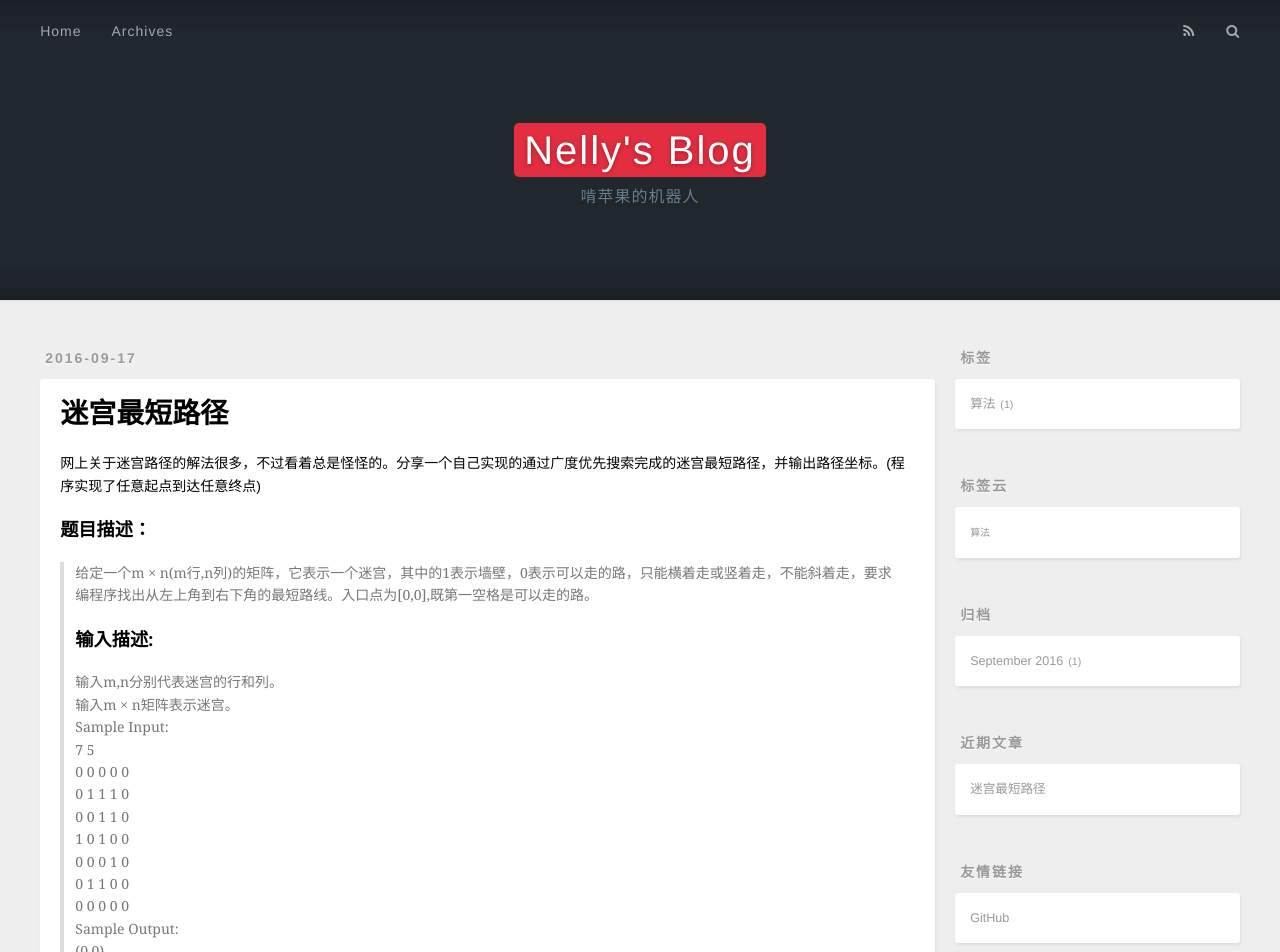
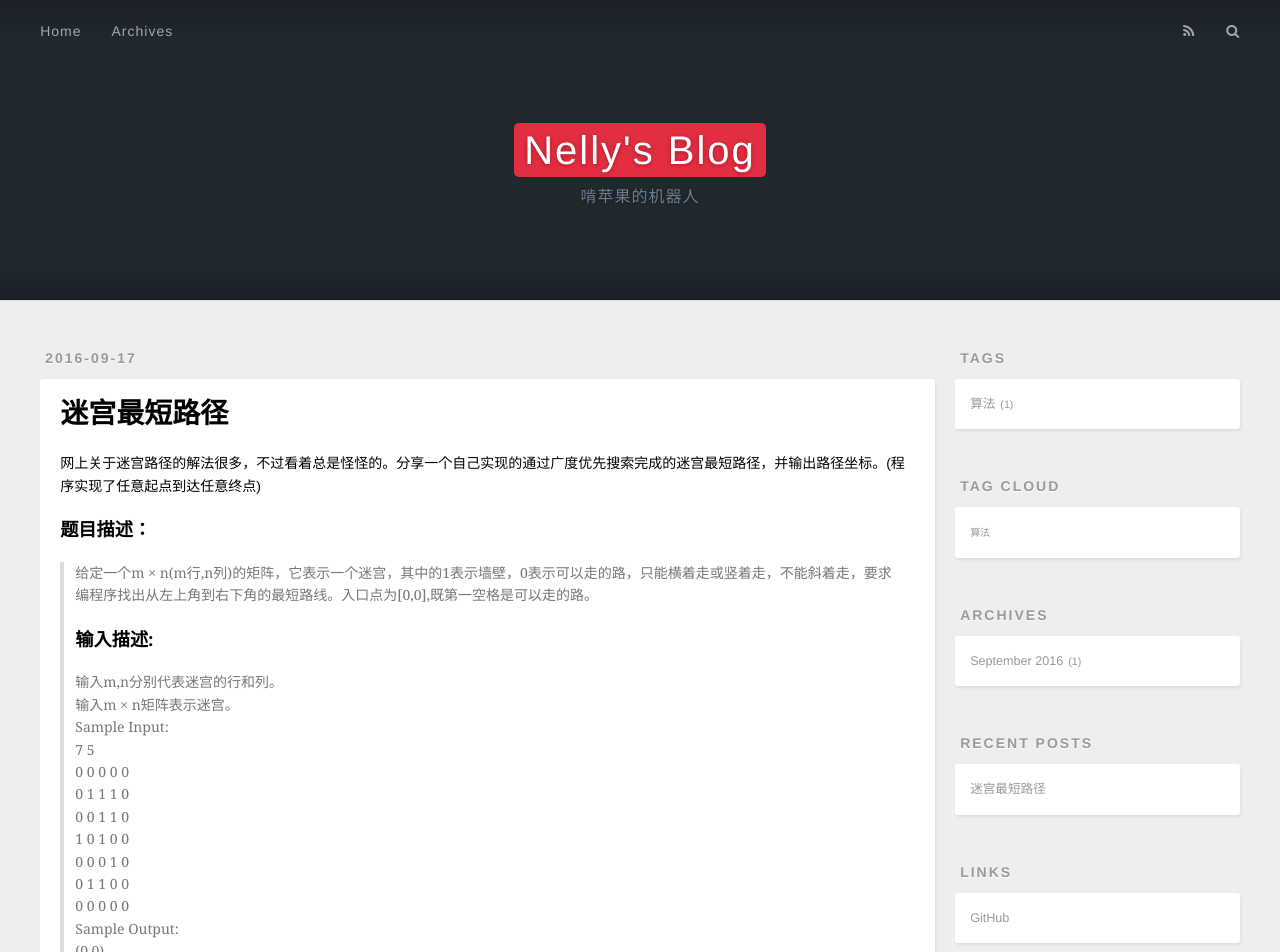
Before and after one commit to iNelly/iNelly.github.io, a plain HTML site: page 2016/09/17/迷宫最短路径/index.html in a window 1280 px wide. Shown: the top 952 px of the page. Drawn offline with nearby package versions, Linux system fonts and the light colour scheme; some packages are replaced by stand-ins of ours; a script that the page names is missing; a web font is replaced by a local one.

Commit message:
Site updated: 2016-09-19 20:42:06

```diff
--- a/2016/09/17/迷宫最短路径/index.html
+++ b/2016/09/17/迷宫最短路径/index.html
@@ -202,7 +202,7 @@ class Node{
     </div>
     <footer class="article-footer">
 
-        <a data-url="http://www.hlnelly.top/2016/09/17/迷宫最短路径/" data-id="cita1d2120002os55xs9puoxp" class="article-share-link" data-share="baidu" data-title="迷宫最短路径">分享到</a>
+        <a data-url="http://www.hlnelly.top/2016/09/17/迷宫最短路径/" data-id="cita1k43n0002c055oz22mlns" class="article-share-link" data-share="baidu" data-title="迷宫最短路径">Share</a>
 
 
 
@@ -225,7 +225,7 @@ class Node{
 
 
   <div class="widget-wrap">
-    <h3 class="widget-title">标签</h3>
+    <h3 class="widget-title">Tags</h3>
     <div class="widget">
       <ul class="tag-list"><li class="tag-list-item"><a class="tag-list-link" href="/tags/算法/">算法</a><span class="tag-list-count">1</span></li></ul>
     </div>
@@ -234,7 +234,7 @@ class Node{
 
 
   <div class="widget-wrap">
-    <h3 class="widget-title">标签云</h3>
+    <h3 class="widget-title">Tag Cloud</h3>
     <div class="widget tagcloud">
       <a href="/tags/算法/" style="font-size: 10px;">算法</a>
     </div>
@@ -243,7 +243,7 @@ class Node{
 
 
   <div class="widget-wrap">
-    <h3 class="widget-title">归档</h3>
+    <h3 class="widget-title">Archives</h3>
     <div class="widget">
       <ul class="archive-list"><li class="archive-list-item"><a class="archive-list-link" href="/archives/2016/09/">September 2016</a><span class="archive-list-count">1</span></li></ul>
     </div>
@@ -252,7 +252,7 @@ class Node{
 
 
   <div class="widget-wrap">
-    <h3 class="widget-title">近期文章</h3>
+    <h3 class="widget-title">Recent Posts</h3>
     <div class="widget">
       <ul>
 
@@ -267,7 +267,7 @@ class Node{
 
 
   <div class="widget-wrap">
-    <h3 class="widget-title">友情链接</h3>
+    <h3 class="widget-title">Links</h3>
     <div class="widget">
       <ul>
 
@@ -303,7 +303,7 @@ class Node{
 </nav>
   <!-- totop start -->
 <div id="totop">
-<a title="返回顶部"><img src="/img/scrollup.png"/></a>
+<a title="totop"><img src="/img/scrollup.png"/></a>
 </div>
 
 <!-- totop end -->
```
Also changed, not shown: archives/2016/09/index.html (+6 -6 lines), archives/2016/index.html (+6 -6 lines), archives/index.html (+6 -6 lines), index.html (+7 -7 lines), tags/算法/index.html (+6 -6 lines).
